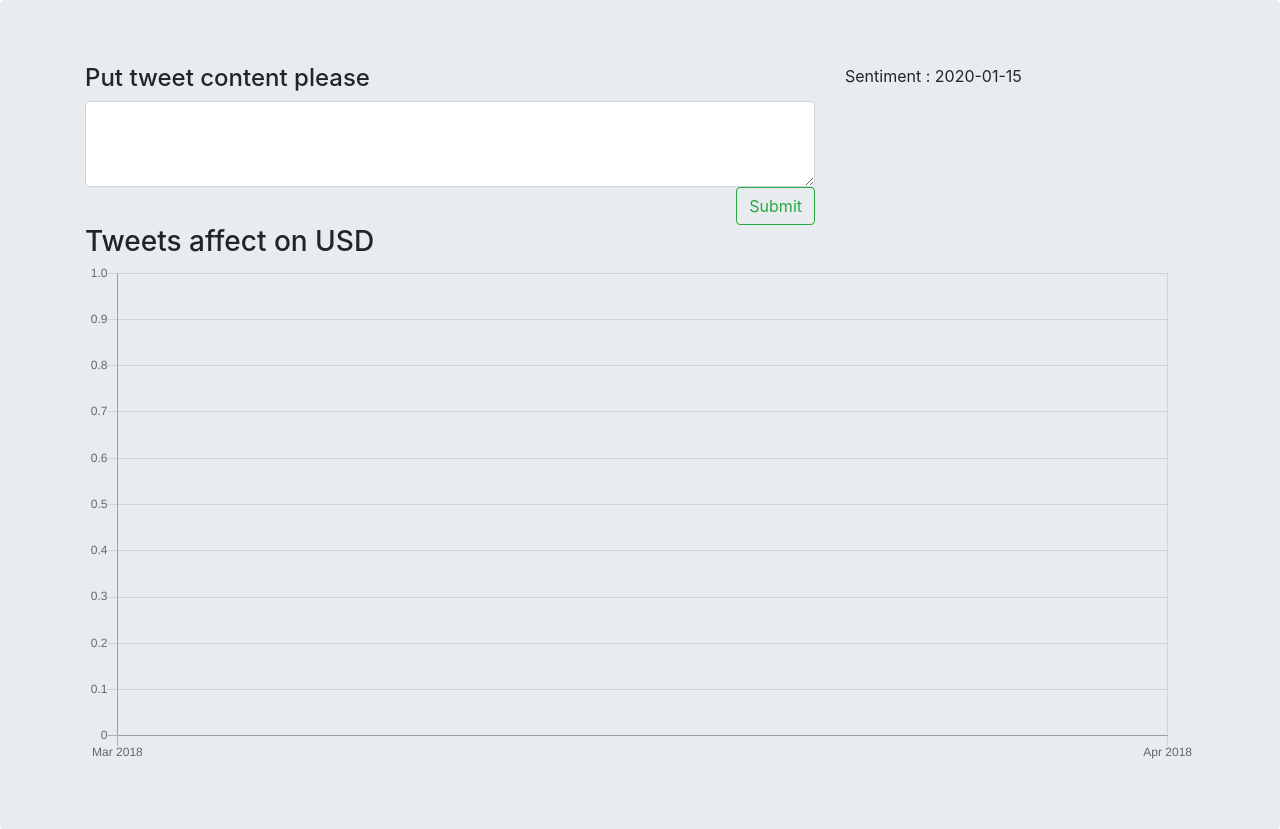
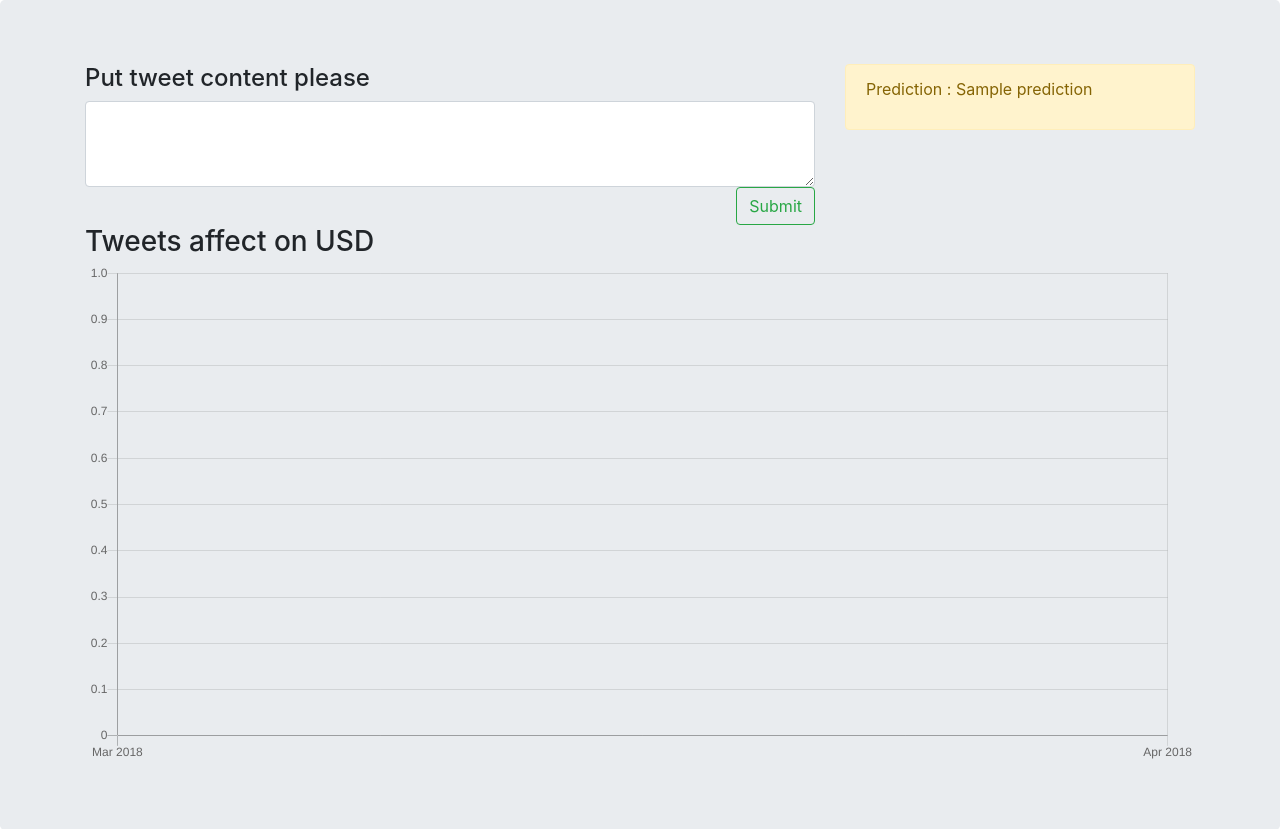
Before and after one commit to mas15/MMP, a Flask app: template webpage/templates/currency.html in a window 1280 px wide. Shown: the part 56-885 px from the top of the page. Run offline with Flask 2, Linux system fonts and the light colour scheme; the template is opened without the code that fills it: values that come from a table or form of the project are taken from there, most other values are stand-ins (such as "Sample title", 1, 10 or a date in 2020); parts of the project's set-up code (start-up, migrations or seed data) failed here and were passed over; some libraries are stand-ins or nearby versions.

Commit message:
fixed model saving

```diff
--- a/webpage/templates/currency.html
+++ b/webpage/templates/currency.html
@@ -13,15 +13,17 @@
                 {% endwith %}
 
                 {{ form.csrf_token }}
-                {{ form.tweet_content(class_="form-control", rows="3") }}
+                {{ form.tweet_content(class_="form-control ", rows="3") }}
                 <input class="btn btn-outline-success my-2 my-sm-0 float-md-right" type="submit" aria-label="Submit"
                        style="margin-top: 5px">
             </form>
         </div>
         <div class="col-md-4">
-            {% if sentiment %}
-                <p>Sentiment : {{ sentiment }}</p>
+            <div class="alert alert-warning">
+            {% if prediction %}
+                <p>Prediction : {{ prediction }}</p>
             {% endif %}
+            </div>
         </div>
     </div>
 
--- a/webpage/views.py
+++ b/webpage/views.py
@@ -20,12 +20,12 @@ class TweetTextForm(FlaskForm):
 @app.route('/currency/<currency>', methods=['POST', 'GET'])
 def index(currency):
     form = TweetTextForm() # todo validate currency
-    sentiment = ""
+    prediction = ""
     if form.validate_on_submit():
         print(request.form["tweet_content"])
-        sentiment = app.model.analyse(request.form["tweet_content"])
+        prediction = app.model.analyse(request.form["tweet_content"])
     labels, values, tweets = get_graph_data()
-    return render_template('currency.html', sentiment=sentiment, currency=currency,
+    return render_template('currency.html', prediction=prediction, currency=currency,
                            form=form, labels=labels, values=values, tweets=tweets)
 
 
```
Also changed, not shown: markets/main_model_build.py (+10 -3 lines), 3 other files.
